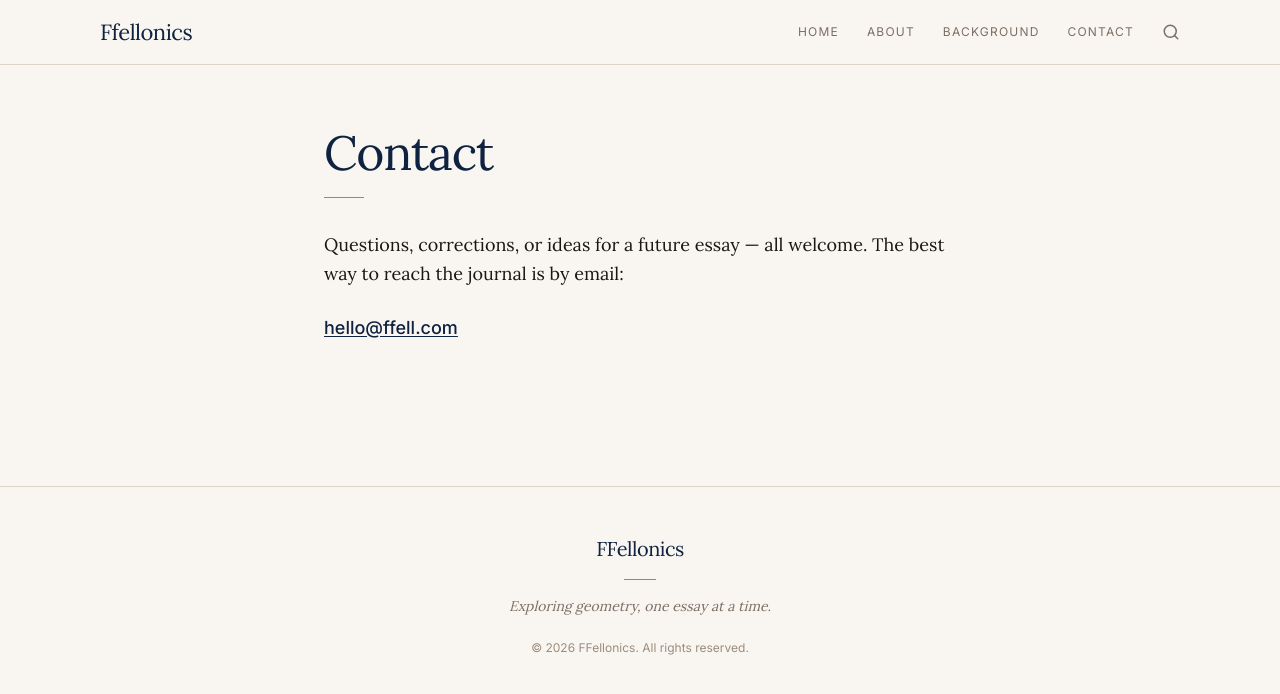
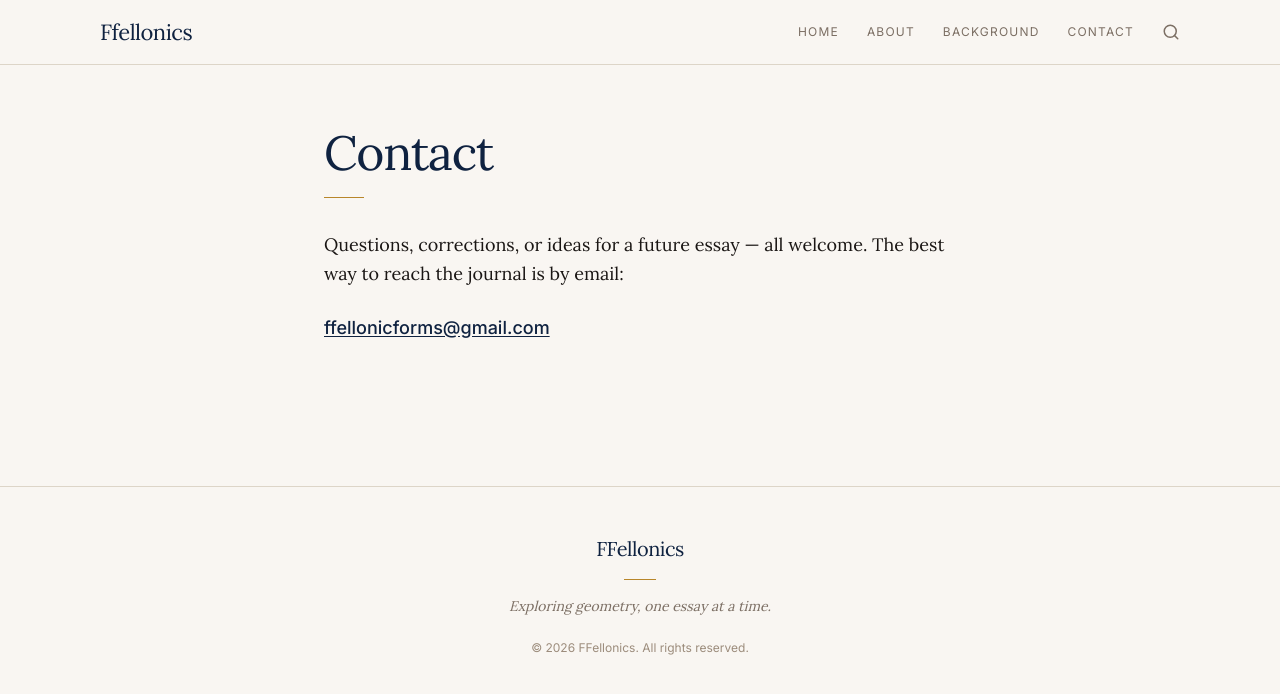
Before and after one commit to davidfellonics/fellonicsblog, a Next.js app: page /contact in a window 1280 px wide. Shown: the top 694 px of the page. Built offline with nearby package versions, Linux system fonts and the light colour scheme; no server answers.

Commit message:
Update contact email to ffellonicforms@gmail.com

```diff
--- a/app/(public)/contact/page.tsx
+++ b/app/(public)/contact/page.tsx
@@ -20,10 +20,10 @@ export default function ContactPage() {
         </p>
         <p>
           <a
-            href="mailto:hello@ffell.com"
+            href="mailto:ffellonicforms@gmail.com"
             className="text-[#0f2240] underline underline-offset-2 font-sans not-italic"
           >
-            hello@ffell.com
+            ffellonicforms@gmail.com
           </a>
         </p>
       </div>
```
